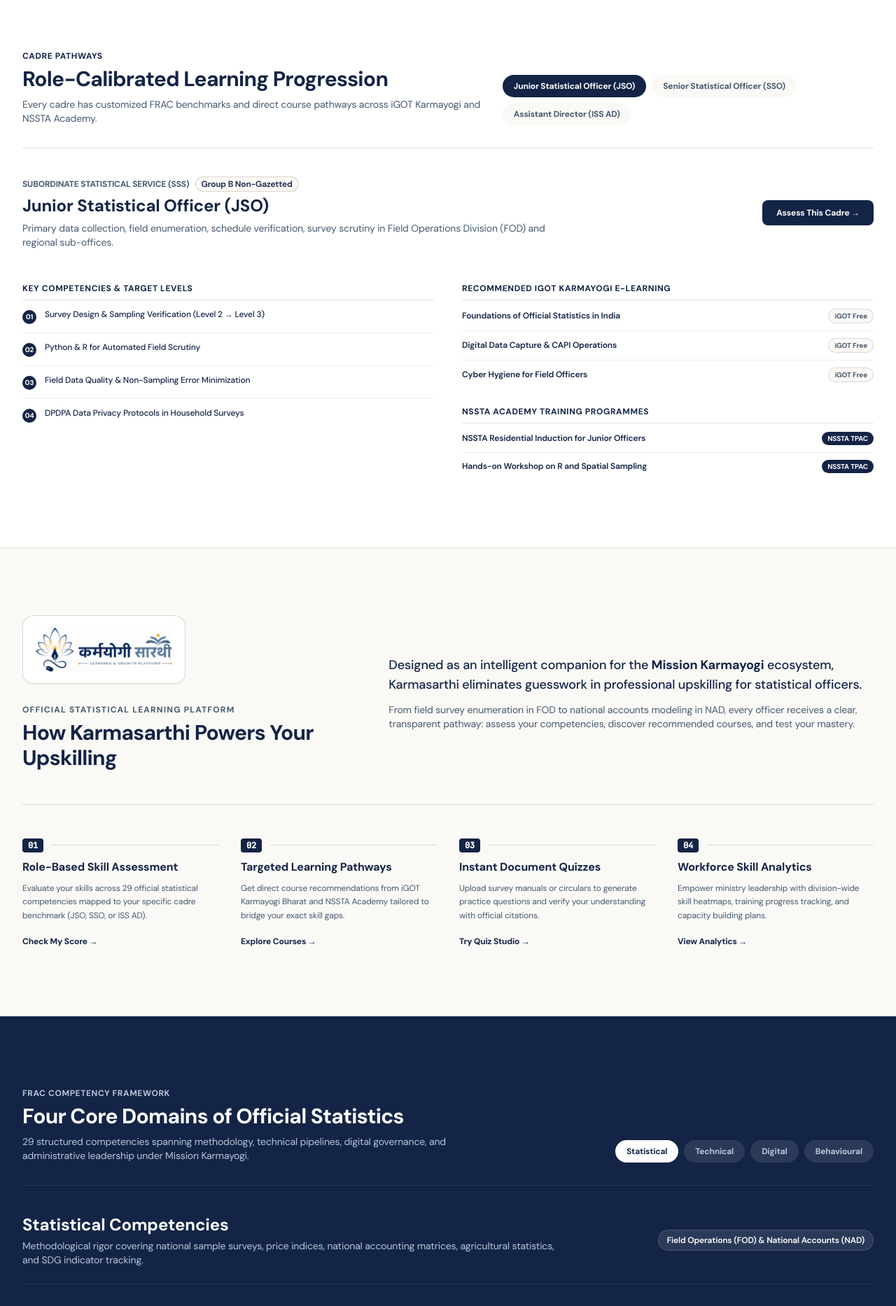
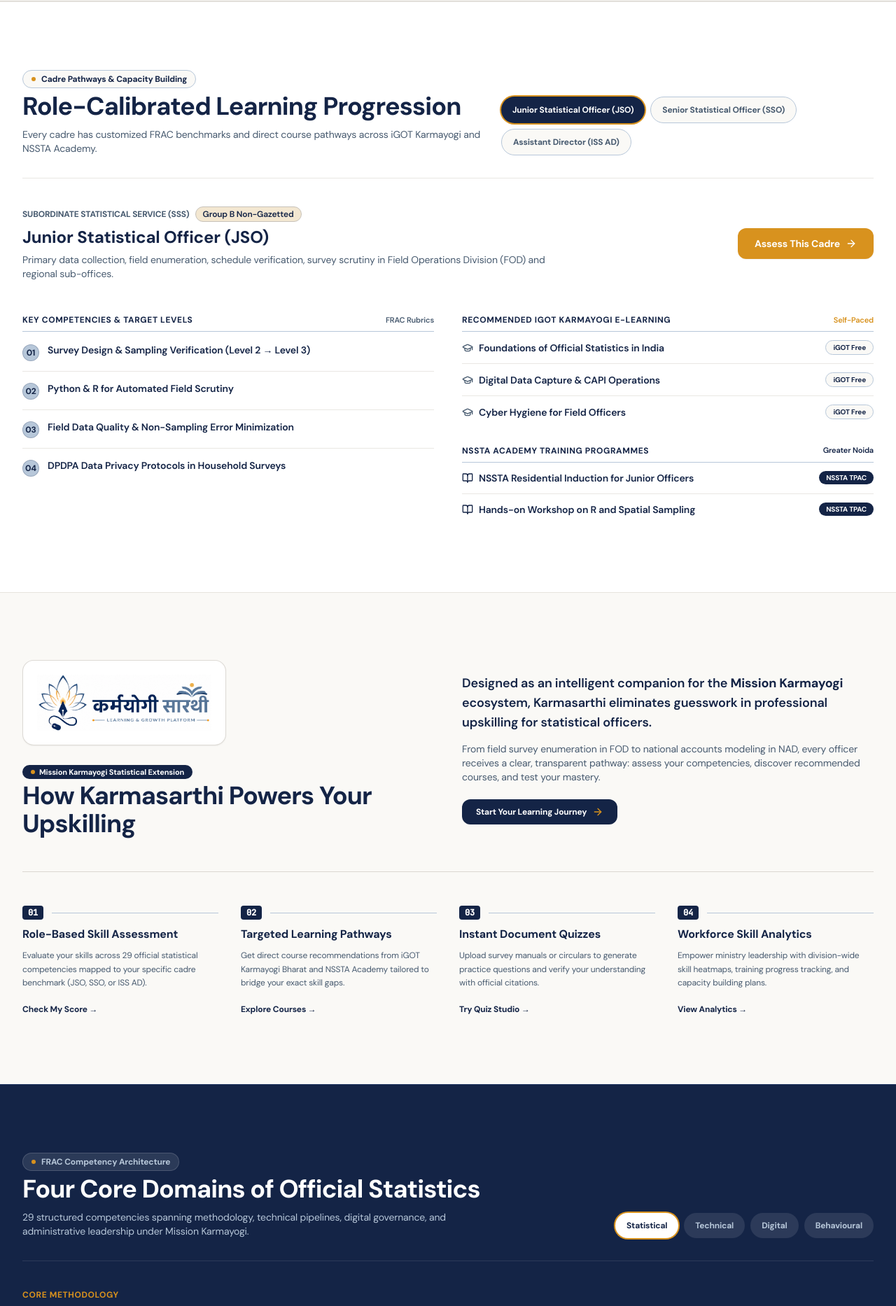
Before and after one commit to Rewant-1/sih-26, a Next.js app: page / in a window 1280 px wide. Shown: the part 880-2746 px from the top of the page at 70% size. Built offline with nearby package versions, Linux system fonts and the light colour scheme.

Commit message:
final from shubhika

```diff
--- a/src/components/home/CadrePathways.tsx
+++ b/src/components/home/CadrePathways.tsx
@@ -2,6 +2,7 @@
 
 import React, { useState } from "react";
 import Link from "next/link";
+import { ArrowRight, BookOpen, CheckCircle, GraduationCap } from "lucide-react";
 
 interface CadrePathway {
   id: string;
@@ -102,11 +103,12 @@
 
         {/* Open Section Header */}
         <div className="flex flex-col md:flex-row md:items-end justify-between gap-6 pb-8 border-b border-[#C7C2BA]/40 mb-10">
-          <div className="space-y-1 max-w-2xl">
-            <span className="text-xs font-bold uppercase tracking-wider text-[#142446]">
-              Cadre Pathways
-            </span>
-            <h2 className="text-2xl sm:text-3xl font-bold text-[#142446] tracking-tight">
+          <div className="space-y-1.5 max-w-2xl">
+            <div className="inline-flex items-center gap-2 px-3 py-1 rounded-full bg-[#FAF9F6] border border-[#B7C7D9] text-[#142446] text-xs font-bold">
+              <span className="w-1.5 h-1.5 rounded-full bg-[#D8921E]" />
+              <span>Cadre Pathways & Capacity Building</span>
+            </div>
+            <h2 className="text-2xl sm:text-3xl lg:text-4xl font-bold text-[#142446] tracking-tight">
               Role-Calibrated Learning Progression
             </h2>
             <p className="text-xs sm:text-sm text-[#475A6F] pt-1 leading-relaxed">
@@ -114,7 +116,7 @@
             </p>
           </div>
 
-          {/* Cadre Selection Tabs (Clean Pill Style) */}
+          {/* Cadre Selection Tabs (Harmonized with Deep Navy, Saffron, Dusty Blue) */}
           <div className="flex flex-wrap gap-2">
             {CADRE_DATA.map((cadre) => {
               const isActive = cadre.id === activeCadreId;
@@ -122,10 +124,10 @@
                 <button
                   key={cadre.id}
                   onClick={() => setActiveCadreId(cadre.id)}
-                  className={`px-4 py-2 rounded-full text-xs font-bold transition-colors ${
+                  className={`px-4 py-2.5 rounded-full text-xs font-bold transition-all ${
                     isActive
-                      ? "bg-[#142446] text-white shadow-xs"
-                      : "bg-[#FAF9F6] text-[#475A6F] hover:text-[#142446] hover:bg-[#B7C7D9]/20"
+                      ? "bg-[#142446] text-white shadow-sm ring-2 ring-[#D8921E]"
+                      : "bg-[#FAF9F6] text-[#475A6F] border border-[#B7C7D9] hover:text-[#142446] hover:bg-[#B7C7D9]/20"
                   }`}
                 >
                   {cadre.name}
@@ -135,17 +137,17 @@
           </div>
         </div>
 
-        {/* Expansive Cadre Detail (No nested box container) */}
+        {/* Expansive Cadre Detail (Rich Color Accents, Non-Boxy) */}
         <div className="space-y-8">
 
           {/* Header Row */}
           <div className="flex flex-col lg:flex-row lg:items-center justify-between gap-4">
             <div>
-              <div className="flex items-center gap-2 mb-1">
+              <div className="flex items-center gap-2 mb-1.5">
                 <span className="text-xs font-bold uppercase text-[#475A6F]">
                   {activeCadre.cadre}
                 </span>
-                <span className="text-xs font-semibold px-2 py-0.5 rounded-full bg-[#FAF9F6] text-[#142446] border border-[#C7C2BA]/60">
+                <span className="text-xs font-semibold px-2.5 py-0.5 rounded-full bg-[#F3E7D1] text-[#142446] border border-[#C7C2BA]">
                   {activeCadre.badge}
                 </span>
               </div>
@@ -159,30 +161,37 @@
 
             <Link
               href={`/assessment?user=${activeCadre.simulationUserId}`}
-              className="inline-flex items-center gap-2 px-5 py-2.5 bg-[#142446] text-white text-xs font-bold rounded-lg hover:bg-[#1e3460] transition-colors shrink-0"
+              className="inline-flex items-center gap-2 px-6 py-3 bg-[#D8921E] text-white text-xs sm:text-sm font-bold rounded-xl hover:bg-[#c48218] transition-colors shadow-sm shrink-0"
             >
-              <span>Assess This Cadre →</span>
+              <span>Assess This Cadre</span>
+              <ArrowRight className="w-4 h-4" />
             </Link>
           </div>
 
-          {/* Two-Column Structured Info */}
+          {/* Two-Column Structured Info with Saffron, Dusty Blue, and Slate Blue */}
           <div className="grid grid-cols-1 lg:grid-cols-12 gap-10 pt-4">
 
             {/* Core Competencies Target Column */}
-            <div className="lg:col-span-6 space-y-3">
-              <h4 className="text-xs font-bold uppercase tracking-wider text-[#142446] pb-2 border-b border-[#C7C2BA]/40">
+            <div className="lg:col-span-6 space-y-4">
+              <div className="flex items-center justify-between pb-2 border-b border-[#B7C7D9]">
+                <h4 className="text-xs font-bold uppercase tracking-wider text-[#142446]">
                   Key Competencies & Target Levels
                 </h4>
-              <div className="divide-y divide-[#C7C2BA]/30">
+                <span className="text-[11px] font-semibold text-[#475A6F]">
+                  FRAC Rubrics
+                </span>
+              </div>
+
+              <div className="divide-y divide-[#C7C2BA]/40">
                 {activeCadre.coreGapsTargeted.map((gap, i) => (
                   <div
                     key={i}
-                    className="py-3 flex items-start gap-3 first:pt-0"
+                    className="py-3.5 flex items-start gap-3 first:pt-0"
                   >
-                    <span className="w-5 h-5 rounded-full bg-[#142446] text-white flex items-center justify-center text-[10px] font-bold shrink-0 mt-0.5">
+                    <span className="w-6 h-6 rounded-full bg-[#B7C7D9] text-[#142446] flex items-center justify-center text-xs font-bold shrink-0 mt-0.5 border border-[#142446]/20">
                       0{i + 1}
                     </span>
-                    <p className="text-xs font-medium text-[#142446] leading-snug">
+                    <p className="text-xs sm:text-sm font-semibold text-[#142446] leading-snug">
                       {gap}
                     </p>
                   </div>
@@ -195,19 +204,28 @@
 
               {/* iGOT Karmayogi Courses */}
               <div className="space-y-3">
-                <h4 className="text-xs font-bold uppercase tracking-wider text-[#142446] pb-2 border-b border-[#C7C2BA]/40">
+                <div className="flex items-center justify-between pb-2 border-b border-[#B7C7D9]">
+                  <h4 className="text-xs font-bold uppercase tracking-wider text-[#142446]">
                     Recommended iGOT Karmayogi e-Learning
                   </h4>
-                <div className="divide-y divide-[#C7C2BA]/30">
+                  <span className="text-[11px] font-semibold text-[#D8921E]">
+                    Self-Paced
+                  </span>
+                </div>
+
+                <div className="divide-y divide-[#C7C2BA]/40">
                   {activeCadre.recommendedIGOT.map((course, i) => (
                     <div
                       key={i}
-                      className="py-2.5 flex items-center justify-between gap-3 first:pt-0"
+                      className="py-3 flex items-center justify-between gap-3 first:pt-0"
                     >
-                      <p className="text-xs font-semibold text-[#142446]">
+                      <div className="flex items-center gap-2">
+                        <GraduationCap className="w-4 h-4 text-[#475A6F] shrink-0" />
+                        <p className="text-xs sm:text-sm font-semibold text-[#142446]">
                           {course}
                         </p>
-                      <span className="text-[10px] font-bold px-2 py-0.5 rounded-full bg-[#FAF9F6] text-[#475A6F] border border-[#C7C2BA]/60 shrink-0">
+                      </div>
+                      <span className="text-[10px] font-bold px-2.5 py-0.5 rounded-full bg-[#FAF9F6] text-[#142446] border border-[#B7C7D9] shrink-0">
                         iGOT Free
                       </span>
                     </div>
@@ -217,19 +235,28 @@
 
               {/* NSSTA TPAC Residential Modules */}
               <div className="space-y-3">
-                <h4 className="text-xs font-bold uppercase tracking-wider text-[#142446] pb-2 border-b border-[#C7C2BA]/40">
+                <div className="flex items-center justify-between pb-2 border-b border-[#B7C7D9]">
+                  <h4 className="text-xs font-bold uppercase tracking-wider text-[#142446]">
                     NSSTA Academy Training Programmes
                   </h4>
-                <div className="divide-y divide-[#C7C2BA]/30">
+                  <span className="text-[11px] font-semibold text-[#142446]">
+                    Greater Noida
+                  </span>
+                </div>
+
+                <div className="divide-y divide-[#C7C2BA]/40">
                   {activeCadre.recommendedNSSTA.map((course, i) => (
                     <div
                       key={i}
-                      className="py-2.5 flex items-center justify-between gap-3 first:pt-0"
+                      className="py-3 flex items-center justify-between gap-3 first:pt-0"
                     >
-                      <p className="text-xs font-semibold text-[#142446]">
+                      <div className="flex items-center gap-2">
+                        <BookOpen className="w-4 h-4 text-[#142446] shrink-0" />
+                        <p className="text-xs sm:text-sm font-semibold text-[#142446]">
                           {course}
                         </p>
-                      <span className="text-[10px] font-bold px-2 py-0.5 rounded-full bg-[#142446] text-white shrink-0">
+                      </div>
+                      <span className="text-[10px] font-bold px-2.5 py-0.5 rounded-full bg-[#142446] text-white shrink-0">
                         NSSTA TPAC
                       </span>
                     </div>
--- a/src/components/home/CompetencyMatrix.tsx
+++ b/src/components/home/CompetencyMatrix.tsx
@@ -2,6 +2,7 @@
 
 import React, { useState } from "react";
 import Link from "next/link";
+import { ArrowRight, CheckCircle2 } from "lucide-react";
 
 interface DomainData {
   id: string;
@@ -151,11 +152,12 @@
 
         {/* Open Section Header */}
         <div className="flex flex-col md:flex-row md:items-end justify-between gap-6 pb-8 border-b border-white/10 mb-10">
-          <div className="space-y-1 max-w-2xl">
-            <span className="text-xs font-bold uppercase tracking-wider text-[#B7C7D9]">
-              FRAC Competency Framework
-            </span>
-            <h2 className="text-2xl sm:text-3xl font-bold text-white tracking-tight">
+          <div className="space-y-1.5 max-w-2xl">
+            <div className="inline-flex items-center gap-2 px-3 py-1 rounded-full bg-white/10 border border-white/15 text-[#B7C7D9] text-xs font-bold">
+              <span className="w-1.5 h-1.5 rounded-full bg-[#D8921E]" />
+              <span>FRAC Competency Architecture</span>
+            </div>
+            <h2 className="text-2xl sm:text-3xl lg:text-4xl font-bold text-white tracking-tight">
               Four Core Domains of Official Statistics
             </h2>
             <p className="text-xs sm:text-sm text-[#B7C7D9] pt-1 leading-relaxed">
@@ -163,7 +165,7 @@
             </p>
           </div>
 
-          {/* Domain Selection Tabs (Clean Deep Navy Pill Style) */}
+          {/* Domain Selection Tabs with Saffron Gold & Dusty Blue */}
           <div className="flex flex-wrap gap-2">
             {DOMAINS.map((domain) => {
               const isActive = domain.id === activeDomainId;
@@ -171,9 +173,9 @@
                 <button
                   key={domain.id}
                   onClick={() => setActiveDomainId(domain.id)}
-                  className={`px-4 py-2 rounded-full text-xs font-bold transition-colors ${
+                  className={`px-4 py-2.5 rounded-full text-xs font-bold transition-all ${
                     isActive
-                      ? "bg-white text-[#142446] shadow-sm"
+                      ? "bg-white text-[#142446] shadow-sm ring-2 ring-[#D8921E]"
                       : "bg-white/10 text-[#B7C7D9] hover:text-white hover:bg-white/15"
                   }`}
                 >
@@ -184,12 +186,17 @@
           </div>
         </div>
 
-        {/* Expansive Domain Content Area (No nested box container) */}
+        {/* Expansive Domain Content Area */}
         <div className="space-y-8">
 
-          {/* Domain Overview */}
+          {/* Domain Overview Row */}
           <div className="flex flex-col md:flex-row md:items-center justify-between gap-4 pb-6 border-b border-white/10">
             <div>
+              <div className="flex items-center gap-2 mb-1">
+                <span className="text-xs font-bold uppercase tracking-wider text-[#D8921E]">
+                  {activeDomain.badge}
+                </span>
+              </div>
               <h3 className="text-xl sm:text-2xl font-bold text-white">
                 {activeDomain.name}
               </h3>
@@ -197,12 +204,12 @@
                 {activeDomain.description}
               </p>
             </div>
-            <span className="text-xs font-semibold px-3 py-1.5 rounded-full bg-white/10 text-white border border-white/15 shrink-0 self-start md:self-center">
+            <span className="text-xs font-bold px-3 py-1.5 rounded-full bg-[#B7C7D9] text-[#142446] shrink-0 self-start md:self-center">
               {activeDomain.cadreFocus}
             </span>
           </div>
 
-          {/* Structured Competencies List (Clean open rows) */}
+          {/* Structured Competencies List with Saffron and Dusty Blue Accents */}
           <div className="divide-y divide-white/10">
             {activeDomain.competencies.map((comp, idx) => (
               <div
@@ -211,20 +218,20 @@
               >
                 <div className="space-y-1 max-w-2xl">
                   <div className="flex items-center gap-3">
-                    <span className="w-5 h-5 rounded-full bg-white/15 text-white flex items-center justify-center text-[10px] font-bold shrink-0">
-                      {idx + 1}
+                    <span className="w-6 h-6 rounded-full bg-[#B7C7D9] text-[#142446] flex items-center justify-center text-xs font-bold shrink-0">
+                      0{idx + 1}
                     </span>
-                    <h4 className="text-sm font-bold text-white">
+                    <h4 className="text-sm sm:text-base font-bold text-white">
                       {comp.title}
                     </h4>
                   </div>
-                  <p className="text-xs text-[#B7C7D9] pl-8">
+                  <p className="text-xs text-[#B7C7D9] pl-9">
                     {comp.focus}
                   </p>
                 </div>
 
-                <div className="pl-8 sm:pl-0 shrink-0">
-                  <span className="text-xs font-semibold px-3 py-1 rounded-full bg-white/10 text-[#B7C7D9] border border-white/15">
+                <div className="pl-9 sm:pl-0 shrink-0">
+                  <span className="text-xs font-bold px-3 py-1 rounded-full bg-white/10 text-[#F3E7D1] border border-white/20">
                     {comp.level}
                   </span>
                 </div>
@@ -233,15 +240,16 @@
           </div>
 
           {/* Footer CTA */}
-          <div className="pt-6 border-t border-white/10 flex items-center justify-between">
+          <div className="pt-6 border-t border-white/10 flex flex-col sm:flex-row items-center justify-between gap-4">
             <span className="text-xs text-[#B7C7D9]">
-              Ready to evaluate your competency level?
+              Ready to evaluate your competency level against official benchmarks?
             </span>
             <Link
               href="/assessment"
-              className="inline-flex items-center gap-2 px-5 py-2.5 bg-white text-[#142446] text-xs font-bold rounded-lg hover:bg-[#FAF9F6] transition-colors"
+              className="inline-flex items-center gap-2 px-6 py-3 bg-[#D8921E] text-white text-xs font-bold rounded-xl hover:bg-[#c48218] transition-colors shadow-sm"
             >
-              <span>Take Domain Assessment →</span>
+              <span>Take Domain Assessment</span>
+              <ArrowRight className="w-4 h-4" />
             </Link>
           </div>
 
--- a/src/components/home/HeroSection.tsx
+++ b/src/components/home/HeroSection.tsx
@@ -21,7 +21,7 @@
         }}
       />
 
-      <div className="max-w-7xl mx-auto px-4 sm:px-6 lg:px-8 py-14 lg:py-20 relative z-10">
+      <div className="max-w-7xl mx-auto px-4 sm:px-6 lg:px-8 py-18 lg:py-24 relative z-10">
         <div className="grid grid-cols-1 lg:grid-cols-12 gap-8 lg:gap-14 items-center">
 
           {/* Left Column: Authoritative & Clear Editorial Content */}
--- a/src/components/home/PlatformOverview.tsx
+++ b/src/components/home/PlatformOverview.tsx
@@ -3,6 +3,7 @@
 import React from "react";
 import Image from "next/image";
 import Link from "next/link";
+import { ArrowRight } from "lucide-react";
 
 export function PlatformOverview() {
   const coreFeatures = [
@@ -47,37 +48,47 @@
         {/* Main Brand Showcase Row */}
         <div className="grid grid-cols-1 lg:grid-cols-12 gap-10 items-center pb-12 border-b border-[#C7C2BA]/60">
 
-          {/* Large Logo & Brand Identity */}
-          <div className="lg:col-span-5 flex flex-col items-center lg:items-start text-center lg:text-left space-y-4">
-            <div className="bg-white p-4 rounded-2xl shadow-sm border border-[#C7C2BA]/60 inline-block">
+          {/* Prominent Large Logo & Brand Identity */}
+          <div className="lg:col-span-6 flex flex-col items-center lg:items-start text-center lg:text-left space-y-4">
+            <div className="bg-white p-5 rounded-2xl shadow-sm border border-[#C7C2BA]/60 inline-block">
               <Image
                 src="/karmasarthi.png"
                 alt="Karmasarthi Platform Logo"
-                width={280}
-                height={80}
+                width={360}
+                height={100}
                 priority
-                className="h-[64px] w-auto object-contain"
+                className="h-[80px] w-auto object-contain"
               />
             </div>
 
-            <div className="pt-2">
-              <span className="text-xs uppercase font-bold tracking-widest text-[#475A6F]">
-                Official Statistical Learning Platform
-              </span>
-              <h2 className="text-2xl sm:text-3xl font-bold text-[#142446] tracking-tight mt-1">
+            <div className="pt-2 space-y-1">
+              <div className="inline-flex items-center gap-1.5 px-3 py-0.5 rounded-full bg-[#142446] text-white text-[11px] font-bold">
+                <span className="w-1.5 h-1.5 rounded-full bg-[#D8921E]" />
+                <span>Mission Karmayogi Statistical Extension</span>
+              </div>
+              <h2 className="text-2xl sm:text-3xl lg:text-4xl font-bold text-[#142446] tracking-tight">
                 How Karmasarthi Powers Your Upskilling
               </h2>
             </div>
           </div>
 
           {/* Simple, Human-Understandable Platform Overview */}
-          <div className="lg:col-span-7 space-y-3 text-center lg:text-left">
-            <p className="text-base sm:text-lg font-medium text-[#142446] leading-relaxed">
+          <div className="lg:col-span-6 space-y-3.5 text-center lg:text-left">
+            <p className="text-base sm:text-lg font-semibold text-[#142446] leading-relaxed">
               Designed as an intelligent companion for the <strong>Mission Karmayogi</strong> ecosystem, Karmasarthi eliminates guesswork in professional upskilling for statistical officers.
             </p>
             <p className="text-xs sm:text-sm text-[#475A6F] leading-relaxed">
               From field survey enumeration in FOD to national accounts modeling in NAD, every officer receives a clear, transparent pathway: assess your competencies, discover recommended courses, and test your mastery.
             </p>
+            <div className="pt-2">
+              <Link
+                href="/assessment"
+                className="inline-flex items-center gap-2 px-5 py-2.5 bg-[#142446] text-white text-xs font-bold rounded-xl hover:bg-[#1e3460] transition-colors"
+              >
+                <span>Start Your Learning Journey</span>
+                <ArrowRight className="w-4 h-4 text-[#D8921E]" />
+              </Link>
+            </div>
           </div>
 
         </div>
@@ -90,7 +101,7 @@
                 <span className="text-xs font-mono font-bold px-2 py-0.5 rounded bg-[#142446] text-white">
                   {feat.step}
                 </span>
-                <div className="h-px flex-1 bg-[#C7C2BA]/60" />
+                <div className="h-px flex-1 bg-[#B7C7D9]" />
               </div>
 
               <h3 className="text-base font-bold text-[#142446] leading-snug">
@@ -104,7 +115,7 @@
               <div className="pt-1">
                 <Link
                   href={feat.linkHref}
-                  className="text-xs font-bold text-[#142446] hover:text-[#475A6F] transition-colors"
+                  className="text-xs font-bold text-[#142446] hover:text-[#D8921E] transition-colors"
                 >
                   {feat.linkText}
                 </Link>
```
Also changed, not shown: src/components/dashboard/CompetencyRadarChart.tsx (+105 -125 lines), src/components/dashboard/SkillGapCard.tsx (+12 -10 lines). Lines whose indentation alone changed are shown as unchanged.
